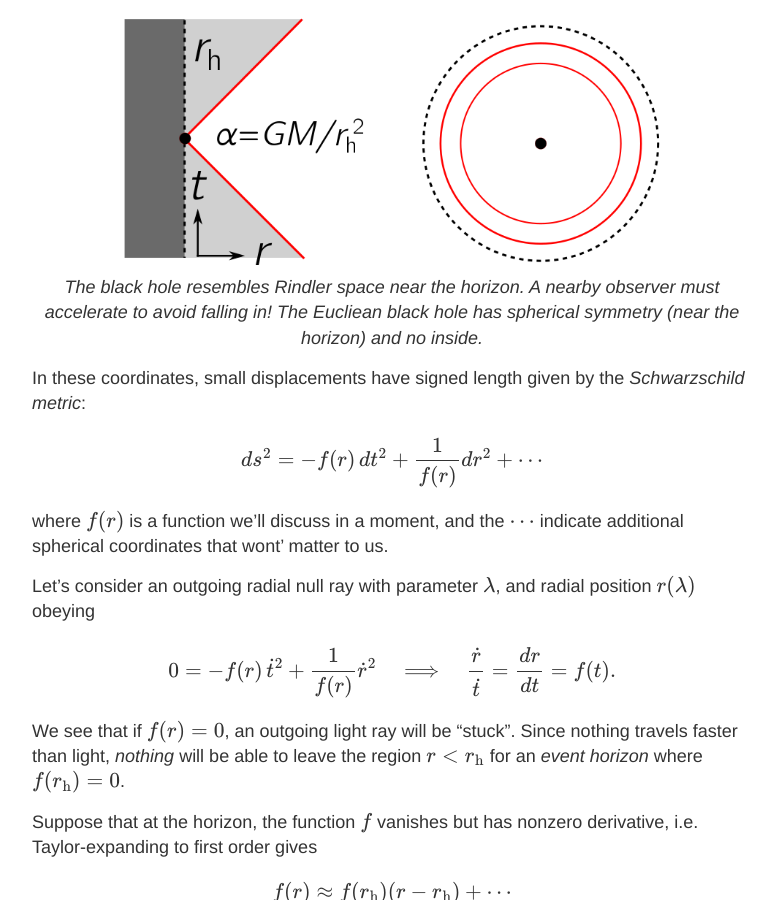
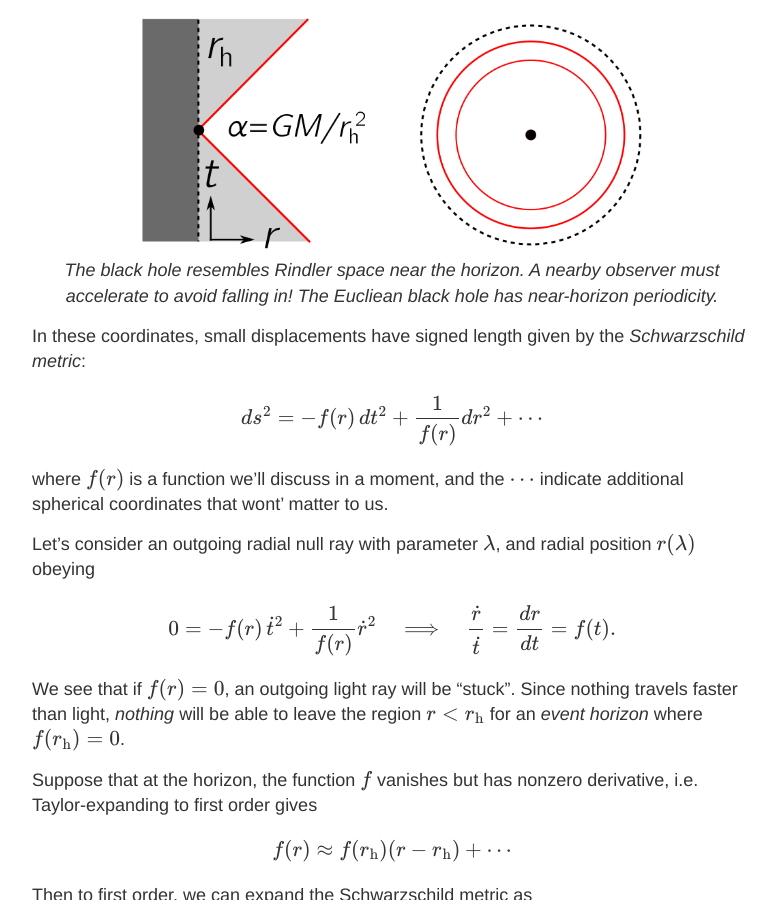
Before and after one commit to hapax/hapax.github.io, a Jekyll site: the page built from _posts/2019-07-28-imaginary-time.md, in a window 1280 px wide and 900 px high, scrolled down 7227 px. Shown: the whole window, without its empty margins (248-1024 px from the left). Built offline with Jekyll 4.4.1, drawn with Linux system fonts in a browser that asks for light colours; our own code applies the rules of GitHub Pages for plain Markdown files; formulas are drawn with MathJax 3; a script that is not in the unit is left out.

Commit message:
Update 2019-07-28-imaginary-time.md

```diff
--- a/_posts/2019-07-28-imaginary-time.md
+++ b/_posts/2019-07-28-imaginary-time.md
@@ -400,11 +400,10 @@ black hole at $r = 0$.
 
 <figure>
     <div style="text-align:center"><img src ="/images/posts/imaginary-time-3.png"
-    width="75%" />
+    width="70%" />
 		    <figcaption><i>The black hole resembles Rindler space near
     the horizon. A nearby observer must accelerate to avoid falling
-    in! The Eucliean black hole has spherical symmetry (near the
-    horizon) and no inside.</i></figcaption>
+    in! The Eucliean black hole has near-horizon periodicity.</i></figcaption>
 	</div>
 	</figure>
 
```
